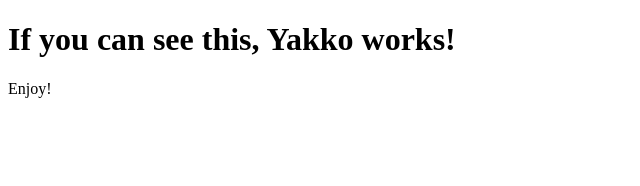
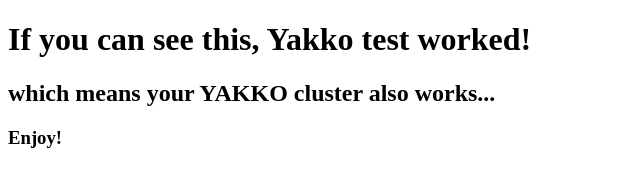
Before and after one commit to ozchamo/yakko-test, a plain HTML site: page index.html in a window 1280 px wide. Shown: the whole page, without its empty margins (0-640 px from the left). Drawn offline with Linux system fonts and the light colour scheme.

Commit message:
Update index.html

```diff
--- a/index.html
+++ b/index.html
@@ -2,9 +2,9 @@
 <html>
 <body>
 
-<h1>If you can see this, Yakko works!</h1>
-
-<p>Enjoy!</p>
+<h1>If you can see this, Yakko test worked!</h1>
+<h2>which means your YAKKO cluster also works...</h2>
+<h3>Enjoy!<h3>
 
 </body>
 </html>
```
